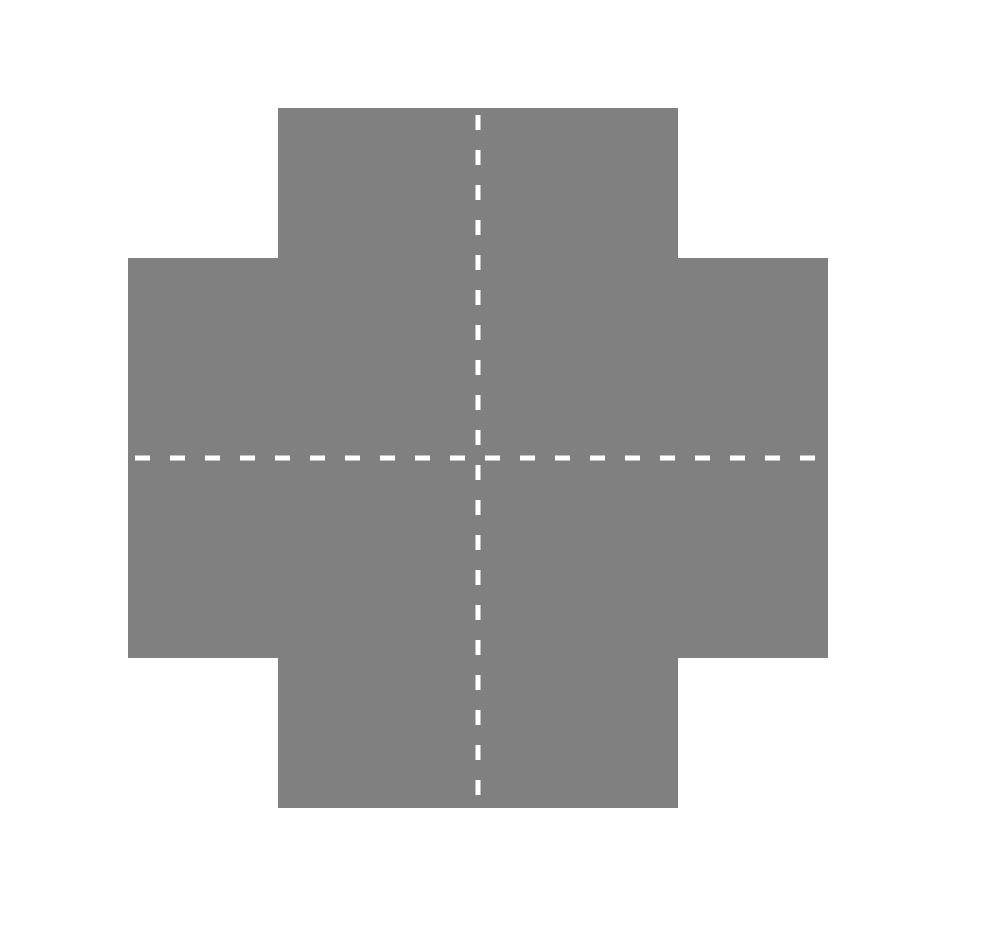
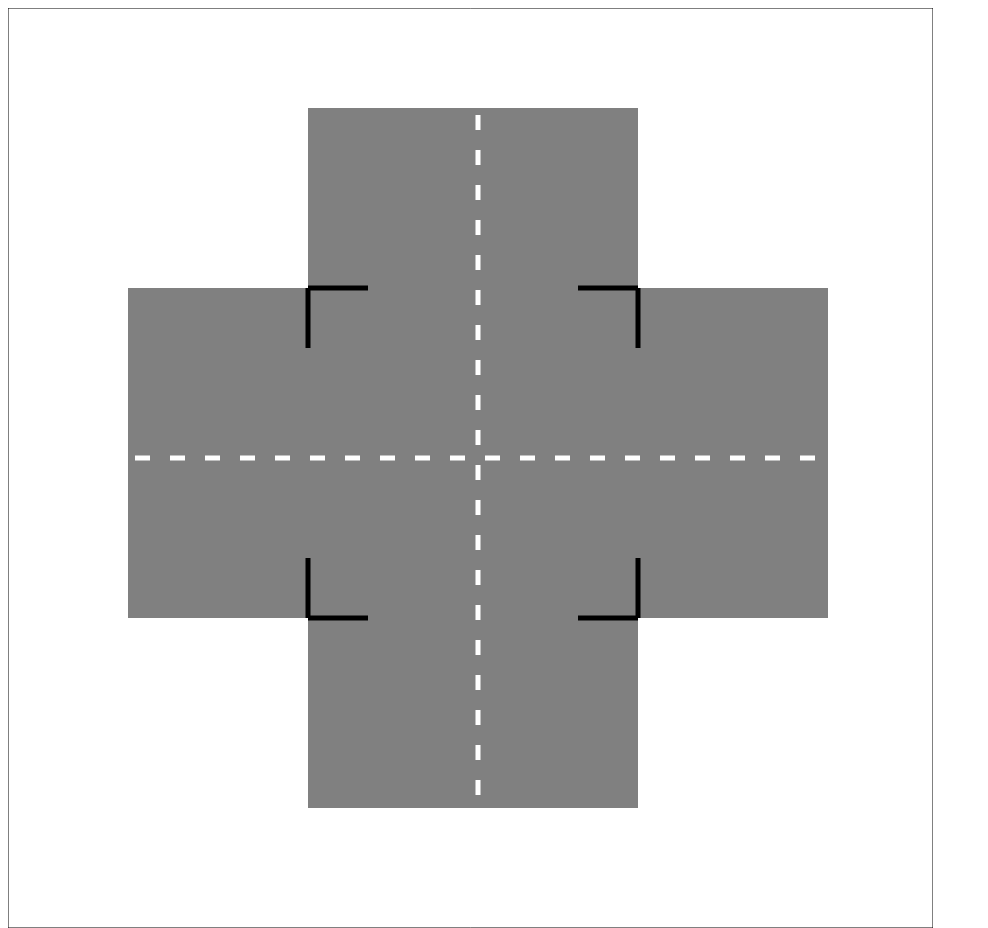
Before and after one commit to Bondaur/ITKB, a plain HTML site: page CrossRoad.html in a window 1280 px wide. Shown: the whole page, without its empty margins (0-988 px from the left). Drawn offline with Linux system fonts and the light colour scheme.

Commit message:
Начал рисовать свЯтофоры и писать бэк

```diff
--- a/CrossRoad.html
+++ b/CrossRoad.html
@@ -5,24 +5,30 @@
     <script>
         const canvas = document.getElementById("canvas");
         const ctx = canvas.getContext("2d");
+
+        //Границы
         ctx.beginPath();
         let x_bord = Array(0,canvas.offsetWidth);
         let y_bord = Array(0,canvas.offsetHeight);
-
-        //Границы
+        ctx.strokeStyle = 'black';
         ctx.moveTo(x_bord[0], y_bord[0]);
         ctx.lineTo(x_bord[1],y_bord[0]);
         ctx.lineTo(x_bord[1],y_bord[1]);
         ctx.lineTo(x_bord[0],y_bord[1]);
         ctx.lineTo(x_bord[0],y_bord[0]);
-        ctx.strokeStyle = 'black';
+        ctx.stroke();
+        ctx.closePath();
 
         //Дорога
+        ctx.beginPath();
         ctx.fillStyle = "rgb(128,128,128)";
-        ctx.fillRect(270,100,400,700);
-        ctx.fillRect(120,250,700,400);
+        ctx.fillRect(300,100,330,700);
+        ctx.fillRect(120,280,700,330);
+        ctx.stroke();
+        ctx.closePath();
 
         //Разметка
+        ctx.beginPath();
         ctx.strokeStyle = "rgb(255,255,255)";
         ctx.lineWidth = 5;
         ctx.setLineDash([15, 20]);
@@ -30,8 +36,68 @@
         ctx.lineTo(470,800);
         ctx.moveTo(127,450);
         ctx.lineTo(820,450);
-
         ctx.stroke();
         ctx.closePath();
+
+        const TrafLightDir = {
+            DOWN: "down",
+            UP: "up",
+            RIGHT: "right",
+            LEFT: "left"
+        }
+
+        //СвЯтофоры
+        DrawTrafLight(300,280,TrafLightDir.DOWN,TrafLightDir.LEFT,ctx);
+        DrawTrafLight(300,280,TrafLightDir.RIGHT,TrafLightDir.UP,ctx);
+        DrawTrafLight(630,280,TrafLightDir.LEFT,TrafLightDir.UP,ctx);
+        DrawTrafLight(630,280,TrafLightDir.DOWN,TrafLightDir.RIGHT,ctx);
+        DrawTrafLight(300,610,TrafLightDir.UP,TrafLightDir.LEFT,ctx);
+        DrawTrafLight(300,610,TrafLightDir.RIGHT,TrafLightDir.DOWN,ctx);
+        DrawTrafLight(630,610,TrafLightDir.UP,TrafLightDir.RIGHT,ctx);
+        DrawTrafLight(630,610,TrafLightDir.LEFT,TrafLightDir.DOWN,ctx);
+
+
+        function DrawTrafLight(x,y,pill_dir,traf_light_dir,ctx){
+            ctx.beginPath();
+            ctx.strokeStyle = "black";
+            ctx.setLineDash([]);
+            ctx.lineWidth = 5;
+            ctx.moveTo(x,y);
+            if (pill_dir == TrafLightDir.DOWN) {
+                ctx.lineTo(x,y+60);
+                ctx.stroke();
+                ctx.closePath();
+            }
+            if (pill_dir == TrafLightDir.UP) {
+                ctx.lineTo(x,y-60);
+                ctx.stroke();
+                ctx.closePath();
+            }
+            if (pill_dir == TrafLightDir.RIGHT) {
+                ctx.lineTo(x+60,y);
+                ctx.stroke();
+                ctx.closePath();
+            }
+            if (pill_dir == TrafLightDir.LEFT) {
+                ctx.lineTo(x-60,y);
+                ctx.stroke();
+                ctx.closePath();
+            }
+            ctx.beginPath();
+            ctx.strokeStyle = "black";
+            ctx.setLineDash([]);
+            ctx.lineWidth = 5;
+            var startAngle = 0;
+            var endAngle = 0;
+            var anticlockwise = true;
+            if (traf_light_dir == TrafLightDir.DOWN) {
+                startAngle = 0;
+                endAngle = Math.PI;
+                anticlockwise = true;
+                ctx.arc(x, y, 15, startAngle, endAngle, anticlockwise);
+            }
+            //Надо сделать через матрицу поворота?
+        }
+
     </script>
 </html>
```
